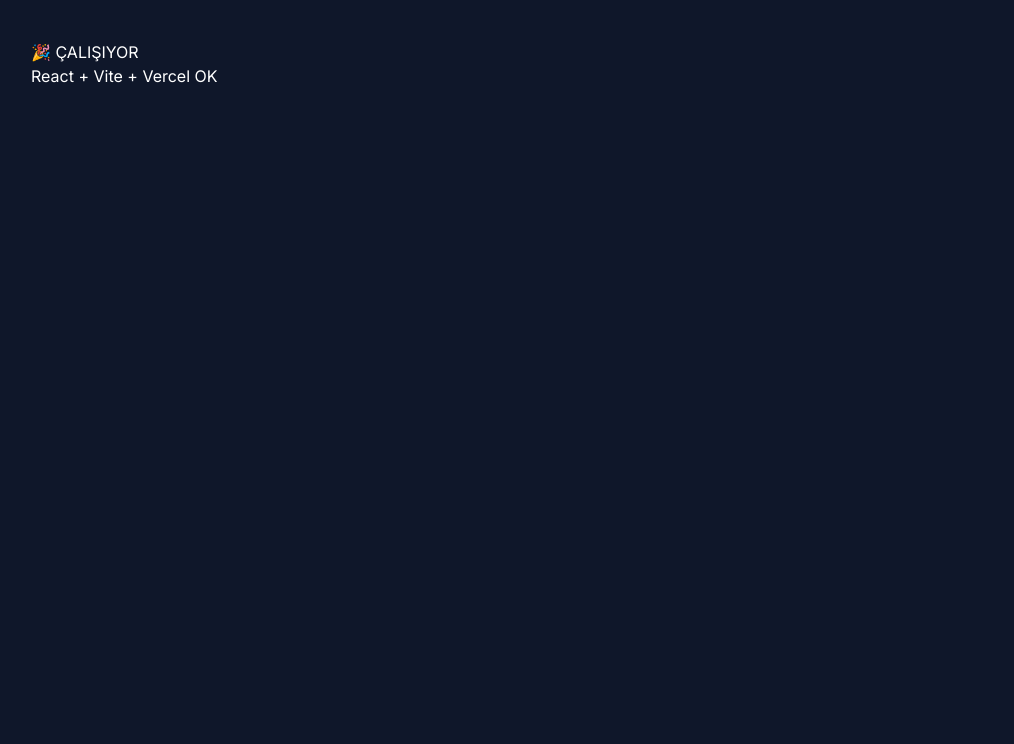
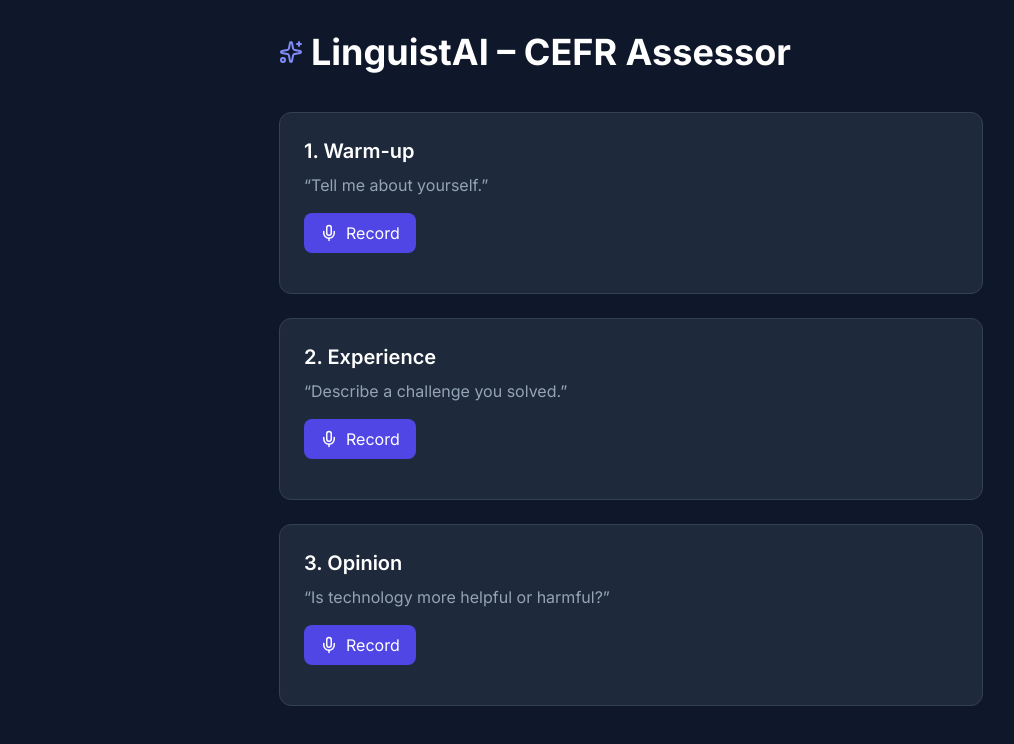
Before and after one commit to Melissyy/FOXYU-AI-CEFR-Assessor, a React (Vite) app: page / in a window 1280 px wide. Shown: the top 744 px of the page, without its empty margins (9-1023 px from the left). Built offline with nearby package versions, Linux system fonts and the light colour scheme.

Commit message:
Refactor App component for audio recording functionality

```diff
--- a/App.tsx
+++ b/App.tsx
@@ -1,8 +1,154 @@
-export default function App() {
+import React, { useState, useRef } from 'react';
+import {
+  Mic,
+  Square,
+  RefreshCcw,
+  Loader2,
+  Sparkles
+} from 'lucide-react';
+
+type Status = 'idle' | 'recording' | 'transcribing' | 'completed';
+
+interface QuestionState {
+  id: number;
+  text: string;
+  status: Status;
+  audioBlob: Blob | null;
+}
+
+const QUESTIONS = [
+  { id: 1, title: 'Warm-up', prompt: 'Tell me about yourself.' },
+  { id: 2, title: 'Experience', prompt: 'Describe a challenge you solved.' },
+  { id: 3, title: 'Opinion', prompt: 'Is technology more helpful or harmful?' }
+];
+
+const App: React.FC = () => {
+  const [states, setStates] = useState<QuestionState[]>(
+    QUESTIONS.map(q => ({
+      id: q.id,
+      text: '',
+      status: 'idle',
+      audioBlob: null
+    }))
+  );
+
+  const mediaRecorderRef = useRef<MediaRecorder | null>(null);
+  const chunksRef = useRef<Blob[]>([]);
+
+  const updateState = (id: number, updates: Partial<QuestionState>) => {
+    setStates(prev =>
+      prev.map(s => (s.id === id ? { ...s, ...updates } : s))
+    );
+  };
+
+  const startRecording = async (id: number) => {
+    try {
+      const stream = await navigator.mediaDevices.getUserMedia({ audio: true });
+      const recorder = new MediaRecorder(stream);
+
+      mediaRecorderRef.current = recorder;
+      chunksRef.current = [];
+
+      recorder.ondataavailable = e => {
+        if (e.data.size > 0) chunksRef.current.push(e.data);
+      };
+
+      recorder.onstop = () => {
+        const blob = new Blob(chunksRef.current, { type: 'audio/webm' });
+        updateState(id, {
+          audioBlob: blob,
+          status: 'completed',
+          text: '🎧 Audio recorded successfully'
+        });
+        recorder.stream.getTracks().forEach(t => t.stop());
+      };
+
+      recorder.start();
+      updateState(id, { status: 'recording' });
+    } catch {
+      alert('Microphone permission required');
+    }
+  };
+
+  const stopRecording = () => {
+    if (mediaRecorderRef.current?.state === 'recording') {
+      mediaRecorderRef.current.stop();
+    }
+  };
+
+  const reset = (id: number) => {
+    updateState(id, {
+      text: '',
+      audioBlob: null,
+      status: 'idle'
+    });
+  };
+
   return (
-    <div style={{ padding: 40, color: "white" }}>
-      <h1>🎉 ÇALIŞIYOR</h1>
-      <p>React + Vite + Vercel OK</p>
+    <div className="min-h-screen bg-slate-900 text-white p-8 max-w-3xl mx-auto">
+      <h1 className="text-4xl font-bold mb-10 flex items-center gap-2">
+        <Sparkles className="text-indigo-400" />
+        LinguistAI – CEFR Assessor
+      </h1>
+
+      <div className="space-y-6">
+        {QUESTIONS.map(q => {
+          const state = states.find(s => s.id === q.id)!;
+
+          return (
+            <div
+              key={q.id}
+              className="border border-slate-700 rounded-xl p-6 bg-slate-800"
+            >
+              <h2 className="text-xl font-semibold mb-2">
+                {q.id}. {q.title}
+              </h2>
+              <p className="text-slate-400 mb-4">“{q.prompt}”</p>
+
+              <div className="flex gap-3 mb-4">
+                {state.status === 'idle' && (
+                  <button
+                    onClick={() => startRecording(q.id)}
+                    className="flex items-center gap-2 bg-indigo-600 px-4 py-2 rounded-lg"
+                  >
+                    <Mic size={18} /> Record
+                  </button>
+                )}
+
+                {state.status === 'recording' && (
+                  <button
+                    onClick={stopRecording}
+                    className="flex items-center gap-2 bg-rose-600 px-4 py-2 rounded-lg animate-pulse"
+                  >
+                    <Square size={18} /> Stop
+                  </button>
+                )}
+
+                {state.status === 'completed' && (
+                  <button
+                    onClick={() => reset(q.id)}
+                    className="flex items-center gap-2 border border-slate-500 px-4 py-2 rounded-lg"
+                  >
+                    <RefreshCcw size={16} /> Re-record
+                  </button>
+                )}
+
+                {state.status === 'transcribing' && (
+                  <div className="flex items-center gap-2 text-indigo-400">
+                    <Loader2 className="animate-spin" /> Processing…
+                  </div>
+                )}
+              </div>
+
+              {state.text && (
+                <p className="text-sm text-emerald-400">{state.text}</p>
+              )}
+            </div>
+          );
+        })}
+      </div>
     </div>
   );
-}
+};
+
+export default App;
```
